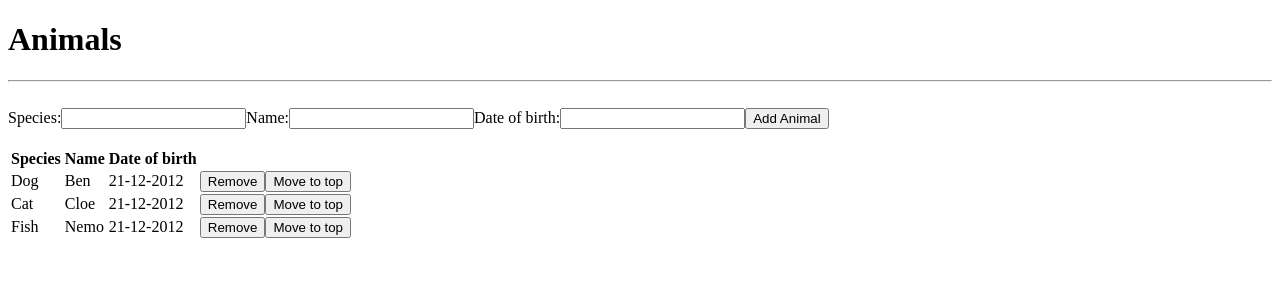
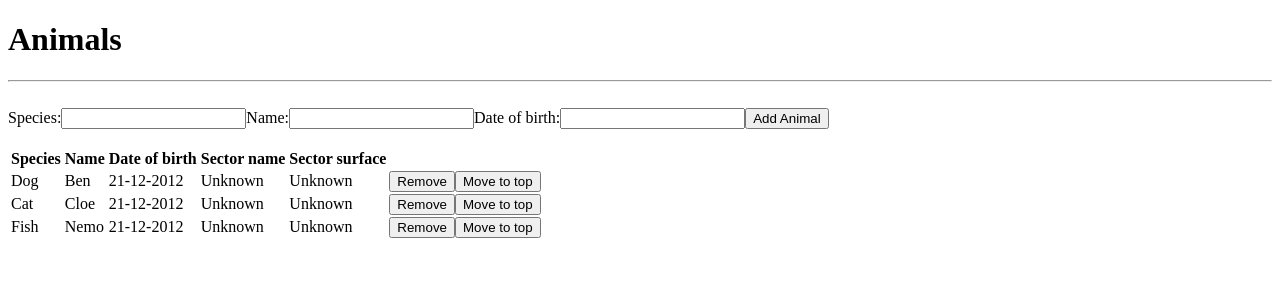
Before and after one commit to yomla/Vezbe-Angular2-Zoo, an Angular app: page / in a window 1280 px wide. Shown: the top 300 px of the page. Built offline with nearby package versions, Linux system fonts and the light colour scheme.

Commit message:
Zadatak7

```diff
--- a/src/app/components/animal-list/animal-list.component.html
+++ b/src/app/components/animal-list/animal-list.component.html
@@ -16,12 +16,16 @@
 <table>
 	<th>Species</th>
 	<th>Name</th>
-	<th>Date of birth</th>
+  <th>Date of birth</th>
+  <th>Sector name</th>
+	<th>Sector surface</th>
 	<tr *ngFor="let animal of animals">
 		<td > {{ animal.species }} </td>
 		<td > {{ animal.name }} </td>
 		<td *ngIf="animal.dateOfBirth"> {{ animal.dateOfBirth }} </td>
     <td *ngIf="!animal.dateOfBirth"> Unknown </td>
+    <td > {{ animal.sector.name }} </td>
+		<td > {{ animal.sector.surface }} </td>
     <button (click)="remove(animal)">Remove</button>
     <button (click)="moveToTop(animal)">Move to top</button>
 	</tr>
--- a/src/app/components/animal-list/animal-list.component.ts
+++ b/src/app/components/animal-list/animal-list.component.ts
@@ -1,5 +1,6 @@
 import { Component, OnInit } from '@angular/core';
 import { Animal } from '../../models/animal.model';
+import { Sector } from '../../models/sector.model';
 
 @Component({
   selector: 'app-animal-list',
@@ -9,14 +10,23 @@ import { Animal } from '../../models/animal.model';
 export class AnimalListComponent implements OnInit {
 
    animals: any[];
-   newAnimal: Animal = new Animal('','','');
+   sectors: any[];
+
+   sector: Sector = new Sector('Unknown','Unknown');
+   newAnimal: Animal = new Animal('','','', this.sector);
 
   constructor() {
     this.animals = [
-      new Animal ('Dog', 'Ben', '21-12-2012'),
-      new Animal ('Cat', 'Cloe', '21-12-2012'),
-      new Animal ('Fish', 'Nemo', '21-12-2012')
-		];
+      new Animal ('Dog', 'Ben', '21-12-2012', this.sector),
+      new Animal ('Cat', 'Cloe', '21-12-2012', this.sector),
+      new Animal ('Fish', 'Nemo', '21-12-2012', this.sector)
+    ];
+
+    this.sectors = [
+      new Sector ('Water-animals', 'Water'),
+      new Sector ('Fawl','Kages'),
+      new Sector ('Predators', 'Kages')
+    ];
   }
 
   remove(animal) {
@@ -31,7 +41,7 @@ export class AnimalListComponent implements OnInit {
 
   addAnimal() {
       this.animals.push(this.newAnimal);
-      this.newAnimal = new Animal('','','');
+      this.newAnimal = new Animal('','','', this.sector);
   }
 
   ngOnInit() {
--- a/src/app/models/animal.model.ts
+++ b/src/app/models/animal.model.ts
@@ -1,13 +1,16 @@
+import { Sector } from './sector.model';
+
 export class Animal {
 
     species: string;
     name: string;
     dateOfBirth: string;
+    sector: Sector;
 
-    constructor(species: string, name: string, dateOfBirth: string){
+    constructor(species: string, name: string, dateOfBirth: string, sector: Sector) {
         this.species = species;
         this.name = name;
         this.dateOfBirth = dateOfBirth;
+        this.sector = sector;
     }
-
 }
--- /dev/null
+++ b/src/app/models/sector.model.ts
@@ -0,0 +1,9 @@
+export class Sector {
+	name: string;
+	surface: string;
+
+	constructor(name: string, surface: string) {
+		this.name = name;
+		this.surface = surface;
+	}
+}
```
